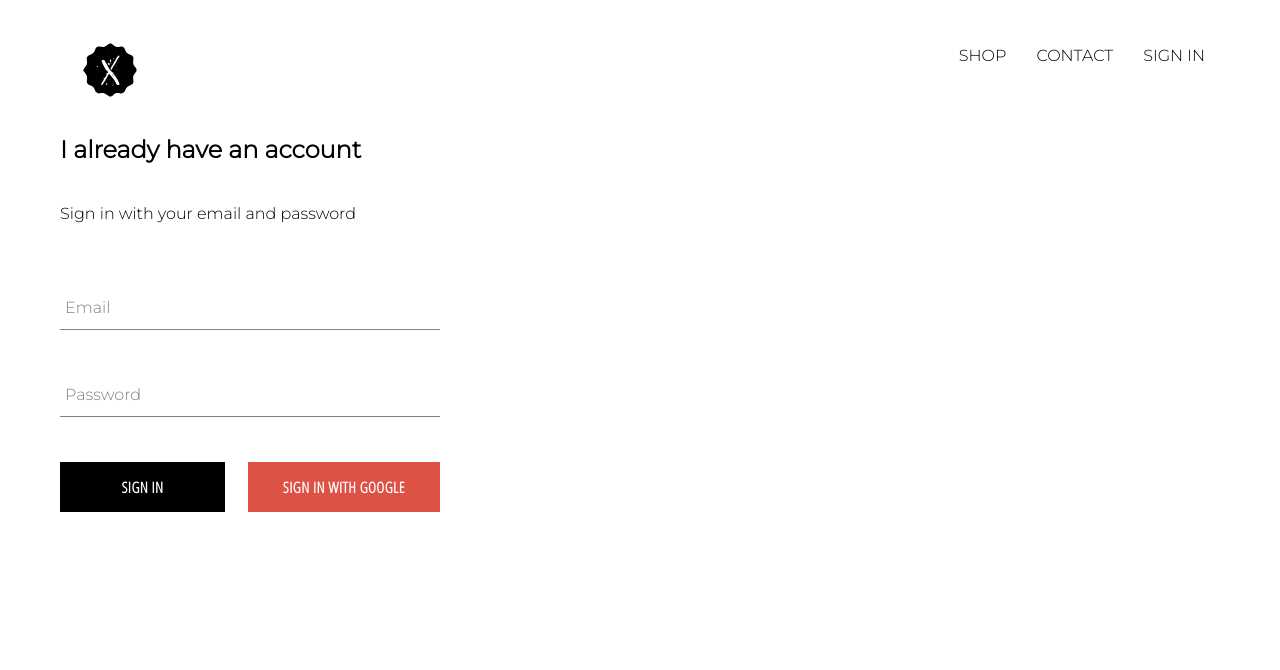
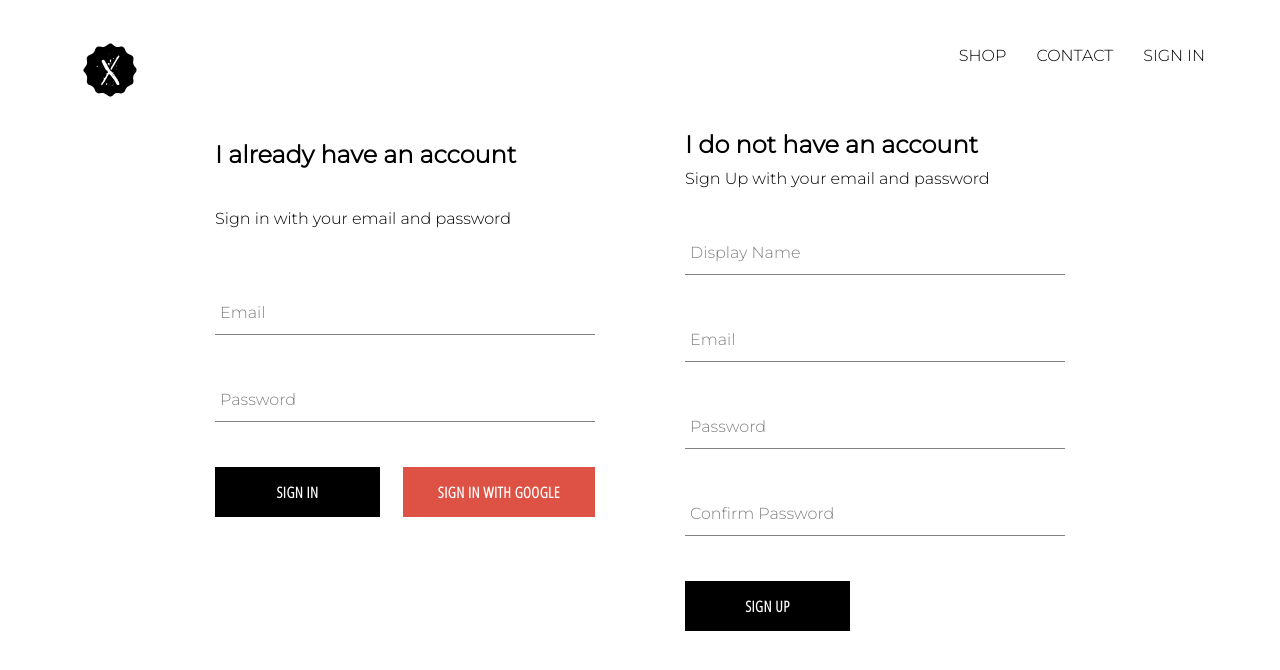
Before and after one commit to skelkar8/x-clothing-website, a React (Create React App) app: page /signin in a window 1280 px wide. Shown: the top 670 px of the page. Built offline with nearby package versions, Linux system fonts and the light colour scheme; no server answers.

Commit message:
implemented firebase utils, included ability to store authenticated users into our firestore database

```diff
--- a/src/App.js
+++ b/src/App.js
@@ -6,7 +6,7 @@
 import ShopPage from './pages/shop/shop.component';
 import Header from './components/header/header.component';
 import SignInAndSignUp from './pages/sign-in-and-sign-up/sign-in-and-sign-up.component';
-import { auth } from './firebase/firebase.utils';
+import { auth, createUserProfileDocument } from './firebase/firebase.utils';
 
 class App extends React.Component {
   constructor(){
@@ -21,10 +21,23 @@
 
   componentDidMount(){
     this.unsubscribeFromAuth =
-    auth.onAuthStateChanged(user => {
-      this.setState({ currentUser: user });
+    auth.onAuthStateChanged(async userAuth => {
+      if (userAuth) {
+        const userRef = await createUserProfileDocument(userAuth);
 
-      console.log(user);
+        userRef.onSnapshot(snapShot => {
+          this.setState({
+            currentUser: {
+              id: snapShot.id,
+              ...snapShot.data()
+            }
+          })
+          console.log(this.state);
+        });
+      }
+      else{
+        this.setState({currentUser : userAuth});
+      }
     })
   }
 
--- /dev/null
+++ b/src/components/sign-up/sign-up.component.jsx
@@ -0,0 +1,97 @@
+import React from 'react';
+import FormInput from '../form-input/form-input.component';
+import CustomButton from '../custom-button/custom-button.component';
+import { auth, createUserProfileDocument } from '../../firebase/firebase.utils';
+
+import './sign-up.styles.scss';
+
+class SignUp extends React.Component {
+  constructor(){
+    super();
+
+    this.state = {
+      displayName: '',
+      email: '',
+      password: '',
+      confirmPassword: ''
+    }
+  }
+
+  handleSubmit = async event => {
+    event.preventDefault();
+
+    const {displayName,email,password,confirmPassword} = this.state;
+
+    if(password !== confirmPassword) {
+      alert("Passwords don't match")
+      return;
+    }
+
+    try{
+      const { user } = await auth.createUserWithEmailAndPassword(email,password);
+
+      await createUserProfileDocument(user,{displayName});
+      this.setState = ({
+        displayName: '',
+        email: '',
+        password: '',
+        confirmPassword: ''
+      });
+    }catch(e){
+      console.error(e);
+    }
+  };
+
+  handleChange = event => {
+    const { name, value} = event.target;
+
+    this.setState({[name]: value});
+  }
+
+  render(){
+    const {displayName,email,password,confirmPassword} = this.state;
+    return(
+      <div className="sign-up">
+        <h2 className="title">I do not have an account</h2>
+        <span>Sign Up with your email and password</span>
+        <form className="sign-up-form" onSubmit={this.handleSubmit}>
+          <FormInput
+            type='text'
+            name='displayName'
+            value={displayName}
+            onChange={this.handleChange}
+            label='Display Name'
+            required
+          />
+          <FormInput
+            type='email'
+            name='email'
+            value={email}
+            onChange={this.handleChange}
+            label='Email'
+            required
+          />
+          <FormInput
+            type='password'
+            name='password'
+            value={password}
+            onChange={this.handleChange}
+            label='Password'
+            required
+          />
+          <FormInput
+            type='password'
+            name='confirmPassword'
+            value={confirmPassword}
+            onChange={this.handleChange}
+            label='Confirm Password'
+            required
+          />
+          <CustomButton type='submit'>Sign Up</CustomButton>
+        </form>
+      </div>
+    )
+  }
+}
+
+export default SignUp;
--- /dev/null
+++ b/src/components/sign-up/sign-up.styles.scss
@@ -0,0 +1,9 @@
+.sign-up{
+  display: flex;
+  flex-direction: column;
+  width: 380px;
+
+  .title{
+    margin: 10px 0;
+  }
+}
--- a/src/firebase/firebase.utils.js
+++ b/src/firebase/firebase.utils.js
@@ -13,6 +13,33 @@
   measurementId: "G-FCXF3L2QBN"
 };
 
+export const createUserProfileDocument = async (userAuth, additionalData) => {
+  if (!userAuth){
+    return;
+  }
+
+  const userRef = firestore.doc(`users/${userAuth.uid}`);
+  const snapShot = await userRef.get();
+
+  if(!snapShot.exists){
+    const { displayName, email } = userAuth;
+    const createdAt = new Date();
+
+    try {
+      await userRef.set({
+        displayName,
+        email,
+        createdAt,
+        ...additionalData
+      })
+    } catch(error){
+        console.log('error creating user',error.message);
+    }
+  }
+
+  return userRef;
+}
+
 firebase.initializeApp(config);
 
 export const auth = firebase.auth();
--- a/src/pages/sign-in-and-sign-up/sign-in-and-sign-up.component.jsx
+++ b/src/pages/sign-in-and-sign-up/sign-in-and-sign-up.component.jsx
@@ -1,13 +1,14 @@
 import React from 'react';
 
 import SignIn from '../../components/sign-in/sign-in.component';
-
+import SignUp from '../../components/sign-up/sign-up.component';
 import './sign-in-and-sign-up.styles.scss';
 
 
 const SignInAndSignUp = () => (
   <div className='sign-in-and-sign-up'>
     <SignIn />
+    <SignUp />
   </div>
 )
 
--- a/src/pages/sign-in-and-sign-up/sign-in-and-sign-up.styles.scss
+++ b/src/pages/sign-in-and-sign-up/sign-in-and-sign-up.styles.scss
@@ -0,0 +1,6 @@
+.sign-in-and-sign-up {
+  width: 850px;
+  display: flex;
+  justify-content: space-between;
+  margin: 30px auto;
+}
```
